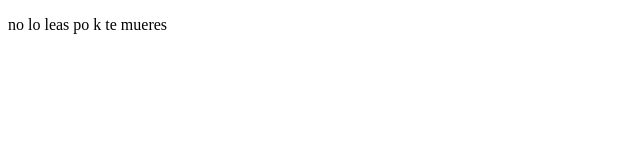
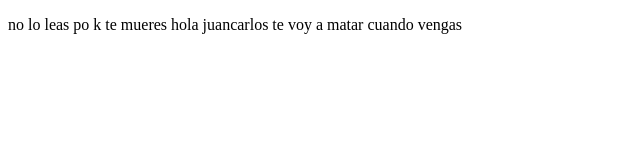
Before and after one commit to paulramos1930/proyectdemo, a plain HTML site: page index.html in a window 1280 px wide. Shown: the whole page, without its empty margins (0-640 px from the left). Drawn offline with Linux system fonts and the light colour scheme.

Commit message:
cambios juan carlos

```diff
--- a/index.html
+++ b/index.html
@@ -8,8 +8,7 @@
 </head>
 
 <body>
-    <p>no lo leas po k te mueres
-
+    <p>no lo leas po k te mueres hola juancarlos te voy a matar cuando vengas
     </p>
 </body>
 
```
